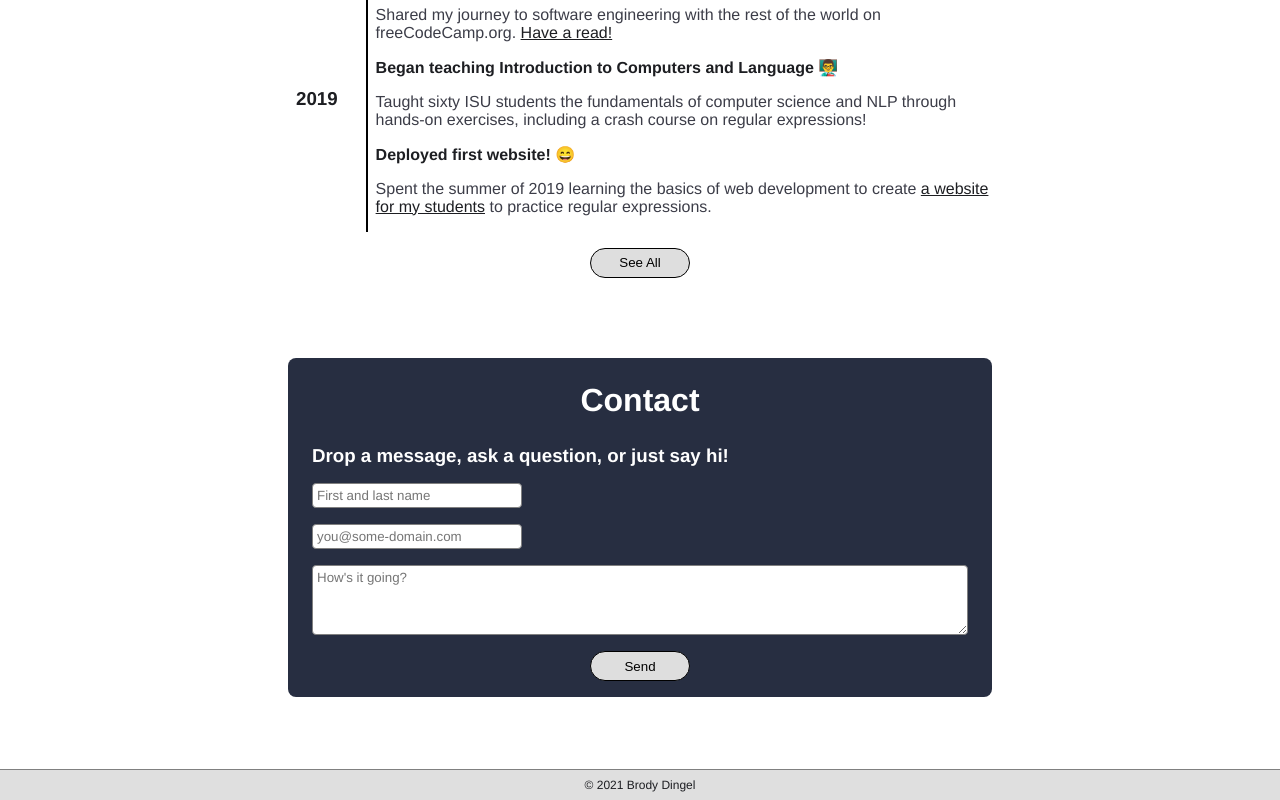
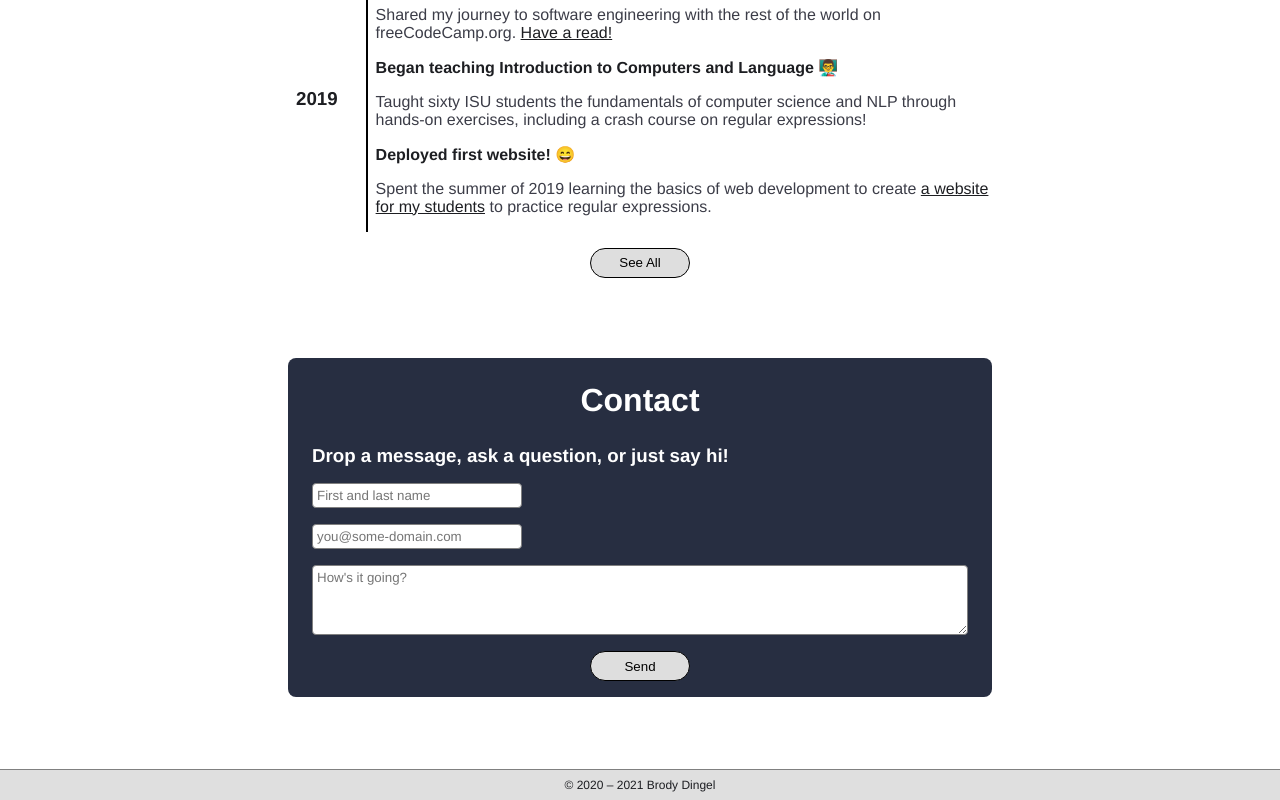
Before and after one commit to brodyd795/personal-site, a Next.js app: page / in a window 1280 px wide. Shown: the part 1526-2326 px from the top of the page. Built offline with nearby package versions, Linux system fonts and the light colour scheme.

Commit message:
Add test for footer

```diff
--- a/components/footer.tsx
+++ b/components/footer.tsx
@@ -17,13 +17,11 @@ const StyledText = styled.p`
 `;
 
 export const Footer: FC = () => {
-	const firstYear = 2021;
 	const currentYear = new Date().getFullYear();
-	const throughYear = currentYear > firstYear ? ` - ${currentYear}` : '';
 
 	return (
 		<StyledFooter>
-			<StyledText>{`© ${firstYear}${throughYear} Brody Dingel`}</StyledText>
+			<StyledText>{`© 2020 – ${currentYear} Brody Dingel`}</StyledText>
 		</StyledFooter>
 	);
 };
```
Also changed, not shown: 1 other file (tests, documents, lock files or other folders).
